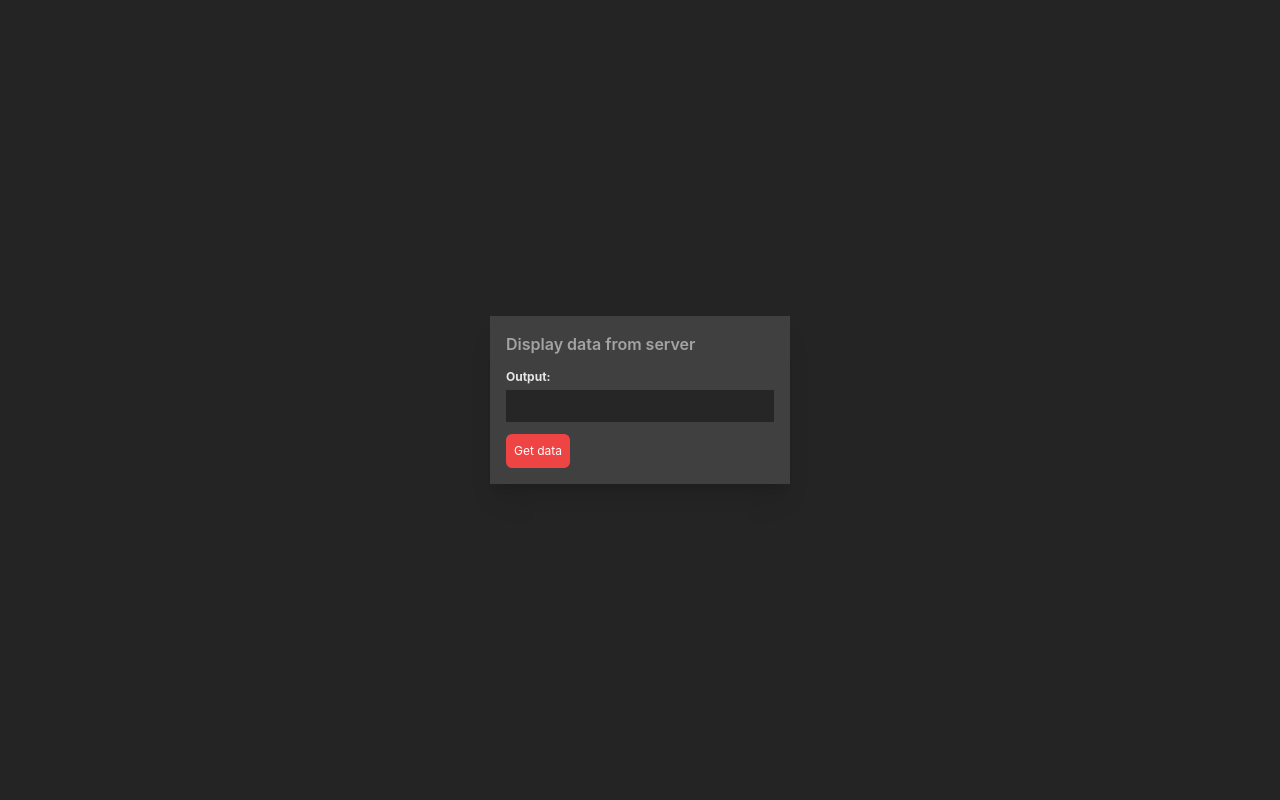
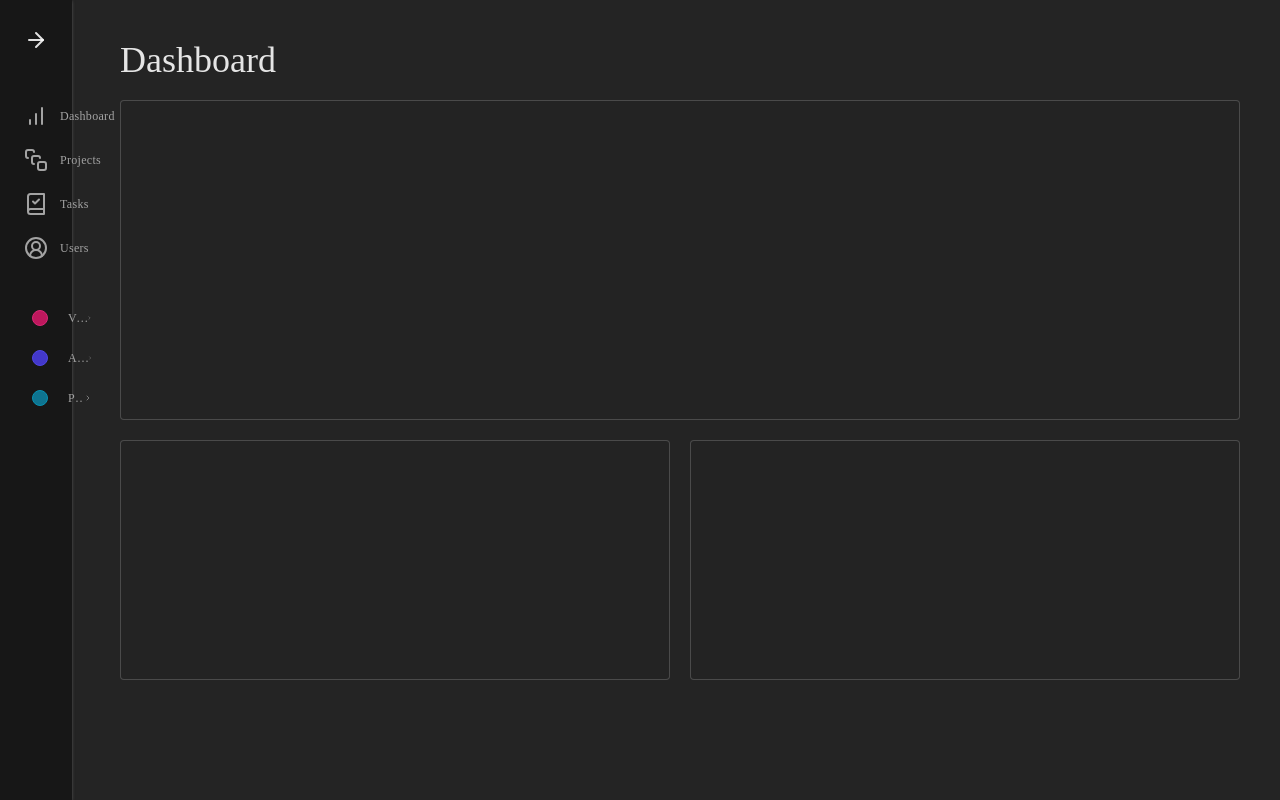
Before and after one commit to ben-dev10/react-ts-fundamentals, a React (Vite) app: page / in a window 1280 px wide. Built offline with nearby package versions, Linux system fonts and the light colour scheme.

Commit message:
feat: SideNavigation 95%

```diff
--- a/src/App.tsx
+++ b/src/App.tsx
@@ -8,7 +8,7 @@ function App() {
         <ConceptSelector concept2 />
       </div>
       <div className="tutorials-wrapper">
-        <TutorialSelector tutorialID="drizzledb" />
+        <TutorialSelector tutorialID="sidenavigation" />
       </div>
     </div>
   );
--- /dev/null
+++ b/src/components/tutorials/SideNavigation.tsx
@@ -0,0 +1,266 @@
+import { motion, useAnimationControls, AnimatePresence } from "framer-motion";
+import {
+  ArrowUpCircleIcon,
+  BarChart,
+  BookCheckIcon,
+  ChevronRight,
+  Pencil,
+  SquareStackIcon,
+  UserCircle2,
+  UserCircleIcon,
+  Users,
+  X,
+} from "lucide-react";
+import { useEffect, useState } from "react";
+
+interface Props {
+  children: React.ReactNode;
+  name: string;
+}
+interface Props2 {
+  children: React.ReactNode;
+  name: string;
+  setSelectedProject: (val: string | null) => void;
+}
+
+interface Props3 {
+  selectedProject: string;
+  isOpen: boolean;
+  setSelectedProject: (project: string | null) => void;
+}
+
+const containerVariants = {
+  close: {
+    width: "4.5rem",
+    transition: {
+      type: "spring",
+      damping: 15,
+      duration: 0.5,
+    },
+  },
+  open: {
+    width: "16rem",
+    transition: {
+      type: "spring",
+      damping: 15,
+      duration: 0.5,
+    },
+  },
+};
+
+const svgVariants = {
+  close: {
+    rotate: 360,
+  },
+  open: {
+    rotate: 180,
+  },
+};
+
+const variants = {
+  close: { x: -100, opacity: 0 },
+  open: { x: 0, opacity: 100 },
+};
+
+const NavigationLink = ({ children, name }: Props) => {
+  return (
+    <a
+      href="#"
+      className="flex p-1 rounded cursor-pointer stroke-[0.75] hover:stroke-neutral-100 stroke-neutral-400 text-neutral-400 hover:text-neutral-100 place-items-center gap-3 hover:bg-neutral-700/30 transition-colors duration-100"
+    >
+      {children}
+      <p className="text-inherit font-[Poppins] overflow-clip whitespace-nowrap tracking-wide">
+        {name}
+      </p>
+    </a>
+  );
+};
+
+const ProjectLink = ({ children, name, setSelectedProject }: Props2) => {
+  const handleClick = () => {
+    setSelectedProject(name);
+  };
+  return (
+    <a
+      onClick={handleClick}
+      href="#"
+      className="flex p-1 rounded cursor-pointer stroke-[0.75] hover:stroke-neutral-100 stroke-neutral-400 text-neutral-400 hover:text-neutral-100 place-items-center gap-3 hover:bg-neutral-700/30 transition-colors duration-100"
+    >
+      {children}
+      <div className="flex overflow-clip place-items-center justify-between w-full">
+        <p className="text-inherit truncate whitespace-nowrap tracking-wide">
+          {name}
+        </p>
+        <ChevronRight size={20} />
+      </div>
+    </a>
+  );
+};
+const ProjectNavigation = ({
+  selectedProject,
+  isOpen,
+  setSelectedProject,
+}: Props3) => {
+  return (
+    <motion.nav
+      variants={variants}
+      initial="close"
+      animate="open"
+      exit="close"
+      transition={{ duration: 0.25, ease: "easeInOut" }}
+      className={`h-full flex flex-col gap-8 w-64 absolute bg-neutral-900 ml-0 ${isOpen ? "left-64" : "left-20"} border-r border-neutral-800 p-5`}
+    >
+      <div className="flex flex-row w-full justify-between place-items-center">
+        <h1 className="tracking-wide text-neutral-100 text-lg">
+          {selectedProject}
+        </h1>
+        <button className="" onClick={() => setSelectedProject(null)}>
+          <X size={18} />
+        </button>
+      </div>
+      <input
+        placeholder="Search"
+        type="text"
+        className="px-3 py-2 tracking-wide rounded-lg bg-neutral-600/40 text-neutral-100"
+      />
+      <div className="flex flex-col gap-3">
+        <NavigationLink name="Progress">
+          <ArrowUpCircleIcon />
+        </NavigationLink>
+        <NavigationLink name="Team Members">
+          <Users />
+        </NavigationLink>
+        <NavigationLink name="In review">
+          <Pencil size={20} />
+        </NavigationLink>
+      </div>
+      <div className="flex flex-col gap-5">
+        <h1 className="tracking-wide text-neutral-300">Team members</h1>
+        <a href="#" className="flex flex-row gap-3 place-items-center">
+          <UserCircleIcon />
+        </a>
+      </div>
+    </motion.nav>
+  );
+};
+
+const Navigation = () => {
+  const [isOpen, setIsOpen] = useState(false);
+  const [selectedProject, setSelectedProject] = useState<string | null>(null);
+  const containerControls = useAnimationControls(); // used to trigger animations to commence
+  const svgControls = useAnimationControls();
+
+  useEffect(() => {
+    if (isOpen) {
+      containerControls.start("open");
+      svgControls.start("open");
+    } else {
+      containerControls.start("close");
+      svgControls.start("close");
+    }
+  }, [containerControls, isOpen, svgControls]);
+
+  const handleOpenClose = () => {
+    setIsOpen(!isOpen); // toggle navigation opened or closed
+    setSelectedProject(null);
+  };
+
+  return (
+    <>
+      <motion.nav
+        variants={containerVariants}
+        animate={containerControls}
+        initial="close"
+        className="bg-neutral-900 flex-col z-10 gap-20 p-5 absolute top-0 left-0 h-full shadow shadow-neutral-600"
+      >
+        <div className="flex flex-row w-full justify-between place-items-center">
+          <div className="w-10  h-10 bg-gradient-to-br from-orange-500 to-amber-700 rounded-full" />
+          <button
+            className="p-1 rounded-full flex"
+            onClick={() => handleOpenClose()}
+          >
+            <svg
+              width="24"
+              height="24"
+              viewBox="0 0 24 24"
+              fill="none"
+              stroke="currentColor"
+              strokeWidth="2"
+              strokeLinecap="round"
+              strokeLinejoin="round"
+              className=""
+            >
+              <motion.g
+                variants={svgVariants}
+                animate={svgControls}
+                transition={{
+                  duration: 0.5,
+                  ease: "easeInOut",
+                }}
+              >
+                <path d="M5 12h14"></path>
+                <path d="m12 5 7 7-7 7"></path>
+              </motion.g>
+            </svg>
+          </button>
+        </div>
+        <div className="flex flex-col gap-3 mt-10">
+          <NavigationLink name="Dashboard">
+            <BarChart size={24} className="shrink-0" />
+          </NavigationLink>
+          <NavigationLink name="Projects">
+            <SquareStackIcon size={24} className="shrink-0" />
+          </NavigationLink>
+          <NavigationLink name="Tasks">
+            <BookCheckIcon size={24} className="shrink-0" />
+          </NavigationLink>
+          <NavigationLink name="Users">
+            <UserCircle2 size={24} className="shrink-0" />
+          </NavigationLink>
+        </div>
+        <div className="flex flex-col gap-3 mt-10">
+          <ProjectLink
+            name="Virtual Reality"
+            setSelectedProject={setSelectedProject}
+          >
+            <div className="min-w-4 mx-2 border-pink-600 border rounded-full aspect-square bg-pink-700"></div>
+          </ProjectLink>
+          <ProjectLink
+            name="Apple Vision Pro"
+            setSelectedProject={setSelectedProject}
+          >
+            <div className="min-w-4 mx-2 border-indigo-600 border rounded-full aspect-square bg-indigo-700"></div>
+          </ProjectLink>
+          <ProjectLink name="Porsche" setSelectedProject={setSelectedProject}>
+            <div className="min-w-4 mx-2 border-cyan-600 border rounded-full aspect-square bg-cyan-700"></div>
+          </ProjectLink>
+        </div>
+      </motion.nav>
+      <AnimatePresence>
+        {selectedProject && (
+          <ProjectNavigation
+            selectedProject={selectedProject}
+            setSelectedProject={setSelectedProject}
+            isOpen={isOpen}
+          />
+        )}
+      </AnimatePresence>
+    </>
+  );
+};
+
+export default function SideNavigation() {
+  return (
+    <main className="font-[Poppins] text-[12px] w-full h-screen flex flex-row relative  ">
+      <Navigation />
+      <section className="flex flex-col p-10 ml-20 w-full gap-5">
+        <h1 className="text-4xl text-neutral-200">Dashboard</h1>
+        <div className="w-full h-80 border border-neutral-500/50 bg-neutral-800/20 rounded" />
+        <div className="flex flex-row gap-5 w-full">
+          <div className="border-neutral-500/50 h-60 w-1/2 bg-neutral-800/20 rounded border" />
+          <div className="border-neutral-500/50 h-60 w-1/2 bg-neutral-800/20 rounded border" />
+        </div>
+      </section>
+    </main>
+  );
+}
--- a/src/components/tutorials/_TutorialSelector.tsx
+++ b/src/components/tutorials/_TutorialSelector.tsx
@@ -9,6 +9,7 @@ import HeaderSlider from "./HeaderSlider";
 import VercelNav from "./VercelNav";
 import TextParallaxScroll from "./TextParallaxScroll";
 import WebStorage from "./WebStorage";
+import SideNavigation from "./SideNavigation";
 
 export default function TutorialSelector({
   tutorialID,
@@ -24,7 +25,8 @@ export default function TutorialSelector({
     | "headerslider"
     | "vercelnav"
     | "textparallaxscroll"
-    | "webstorage";
+    | "webstorage"
+    | "sidenavigation";
 }) {
   const components: { [key: string]: React.FC } = {
     grideffect: GridEffect,
@@ -38,6 +40,7 @@ export default function TutorialSelector({
     vercelnav: VercelNav,
     textparallaxscroll: TextParallaxScroll,
     webstorage: WebStorage,
+    sidenavigation: SideNavigation,
   };
 
   const ComponentToRender = components[tutorialID.toLocaleLowerCase()];
```
